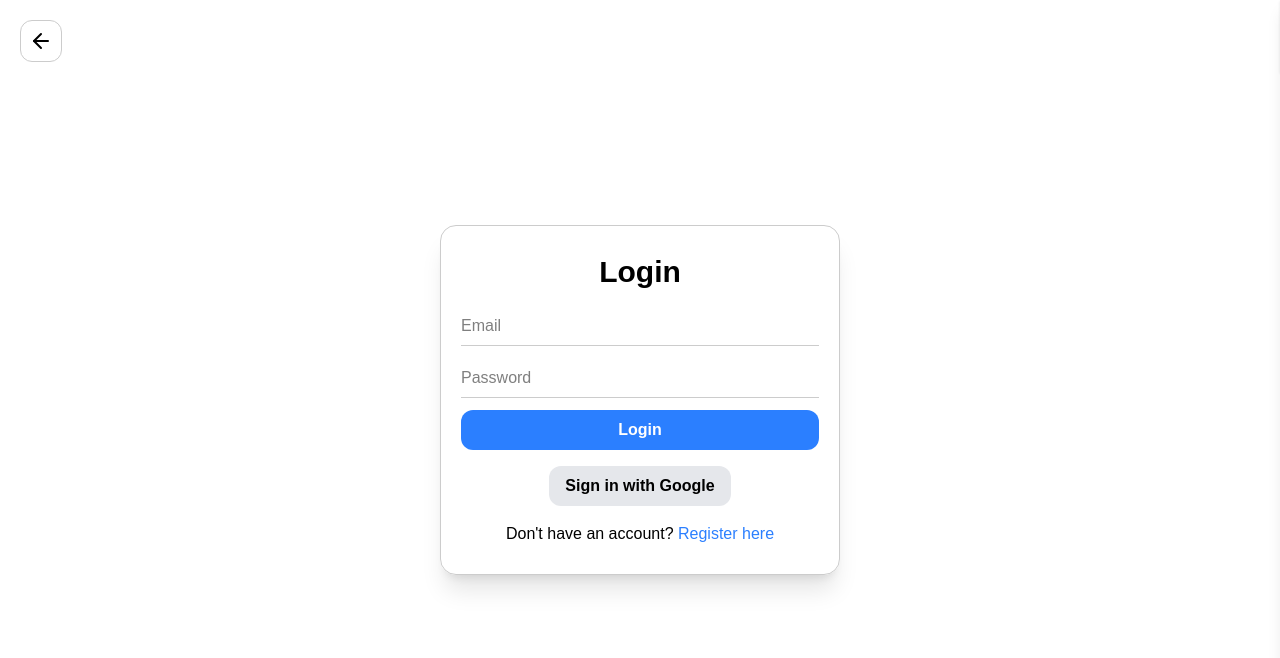
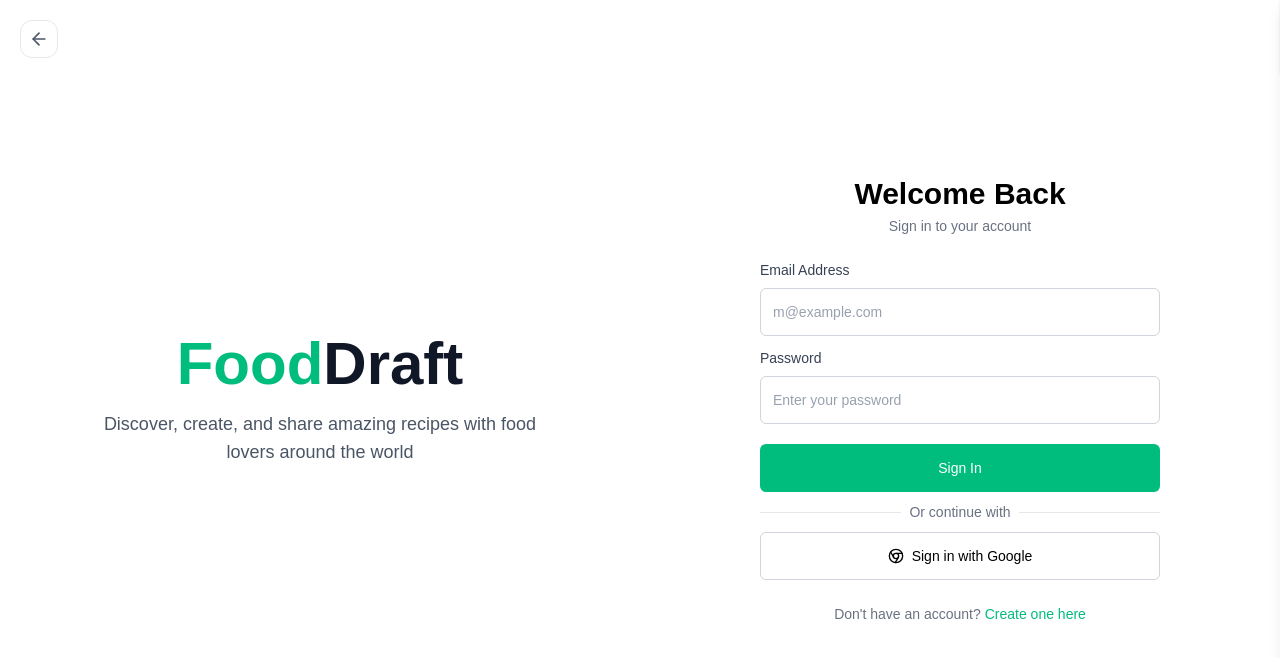
Before and after one commit to Biprodeep12/FoodDraft, a Next.js app: page /auth in a window 1280 px wide. Shown: the top 658 px of the page. Built offline with nearby package versions, Linux system fonts and the light colour scheme; no server answers.

Commit message:
last fixes

```diff
--- a/src/components/navbar/index.tsx
+++ b/src/components/navbar/index.tsx
@@ -52,7 +52,9 @@ const Navbar = () => {
                     />
                  </button>
                   :
-                  <User size={25} color='black'/>}
+                 <button onClick={()=>setOpenDropdown(!openDropdown)} className="cursor-pointer">
+                   <User  size={25} color='black'/>
+                 </button>}
                   <div className={`rounded-lg bg-white p-3 shadow ${openDropdown?'flex opacity-100':'hidden opacity-0'} transition-all duration-200 flex-col gap-[5px] absolute top-14 right-0 w-[200px]`}>
                     <Link href="/profile" target="_blank" className="w-full text-left py-[7px] px-7 hover:bg-gray-100 cursor-pointer flex items-center gap-2">
                       <UserRound className="h-5 w-5" />
--- a/src/pages/auth/index.tsx
+++ b/src/pages/auth/index.tsx
@@ -1,125 +1,163 @@
-import { useState } from 'react';
-import { auth } from '@/firebase/firebase';
+import { useState } from "react"
+import { auth } from "@/firebase/firebase"
 import {
   createUserWithEmailAndPassword,
   signInWithEmailAndPassword,
   updateProfile,
   GoogleAuthProvider,
   signInWithPopup,
-} from 'firebase/auth';
-import { ArrowLeft } from 'lucide-react';
-import Link from 'next/link';
+} from "firebase/auth"
+import { ArrowLeft, Chrome } from "lucide-react"
+import Link from "next/link"
 
 const AuthPage = () => {
-  const [isRegister, setIsRegister] = useState(false);
-  const [name, setName] = useState('');
-  const [email, setEmail] = useState('');
-  const [password, setPassword] = useState('');
-  const [error, setError] = useState('');
+  const [isRegister, setIsRegister] = useState(false)
+  const [name, setName] = useState("")
+  const [email, setEmail] = useState("")
+  const [password, setPassword] = useState("")
+  const [error, setError] = useState("")
 
   const handleSubmit = async (e: React.FormEvent) => {
-    e.preventDefault();
-    setError('');
-
+    e.preventDefault()
+    setError("")
     try {
       if (isRegister) {
-        const userCredential = await createUserWithEmailAndPassword(
-          auth,
-          email,
-          password,
-        );
-        await updateProfile(userCredential.user, { displayName: name });
+        const userCredential = await createUserWithEmailAndPassword(auth, email, password)
+        await updateProfile(userCredential.user, { displayName: name })
       } else {
-        await signInWithEmailAndPassword(auth, email, password);
+        await signInWithEmailAndPassword(auth, email, password)
       }
-      window.location.href = '/';
+      window.location.href = "/"
     } catch (err: unknown) {
       if (err instanceof Error) {
-        setError(err.message);
+        setError(err.message)
       } else {
-        setError('Authentication failed. Try again.');
+        setError("Authentication failed. Try again.")
       }
     }
-  };
+  }
 
   const handleGoogleSignIn = async () => {
     try {
-      const provider = new GoogleAuthProvider();
-      await signInWithPopup(auth, provider);
-      window.location.href = '/';
+      const provider = new GoogleAuthProvider()
+      await signInWithPopup(auth, provider)
+      window.location.href = "/"
     } catch (err: unknown) {
       if (err instanceof Error) {
-        setError(err.message);
+        setError(err.message)
       } else {
-        setError('Google Sign-In failed. Try again.');
+        setError("Google Sign-In failed. Try again.")
       }
     }
-  };
+  }
 
   return (
-    <>
+    <div className="min-h-screen flex flex-col lg:flex-row bg-white">
       <Link
-        href='/'
-        className='absolute left-5 top-5 p-2 border border-[#ccc] rounded-xl'>
-        <ArrowLeft />
+        href="/"
+        className="absolute left-5 top-5 p-2 border border-gray-200 rounded-xl hover:bg-gray-50 transition-colors z-10"
+        aria-label="Go back"
+      >
+        <ArrowLeft className="h-5 w-5 text-gray-600" />
       </Link>
-      <div className='shadow-xl flex flex-col absolute top-1/2 left-1/2 -translate-1/2 px-5 py-7 border border-[#ccc] rounded-2xl items-center max-w-[400px] w-full'>
-        <div className='text-3xl mb-4 font-bold'>
-          {isRegister ? 'Register' : 'Login'}
+
+      <div className="hidden lg:flex flex-1 flex-col items-center justify-center bg-white p-8">
+        <div className="text-6xl font-bold mb-4">
+          <span className="text-emerald-500">Food</span>
+          <span className="text-gray-900">Draft</span>
         </div>
-        {error && <p className='text-red-500'>{error}</p>}
+        <p className="max-w-md text-center text-lg text-gray-600">
+          Discover, create, and share amazing recipes with food lovers around the world
+        </p>
+      </div>
 
-        <form onSubmit={handleSubmit} className='flex flex-col gap-3 w-full'>
+      <div className="flex-1 flex items-center justify-center sm:p-8 p-4">
+        <div className="w-full max-w-md bg-white sm:p-6 py-6 px-2 space-y-6">
+          <div className="text-center">
+            <h2 className="text-3xl font-bold mb-1">{isRegister ? "Create an account" : "Welcome Back"}</h2>
+            <p className="text-sm text-gray-500">
+              {isRegister ? "Enter your details to create an account" : "Sign in to your account"}
+            </p>
+            {error && <p className="text-red-500 text-sm mt-2">{error}</p>}
+          </div>
+          <div className="grid gap-2.5">
+            <form onSubmit={handleSubmit} className="grid gap-3">
               {isRegister && (
+                <div className="grid gap-2">
+                  <label htmlFor="name" className="block text-sm font-medium text-gray-700">
+                    Name
+                  </label>
                   <input
-              type='text'
-              placeholder='Name'
-              className='border-b border-[#ccc] h-10 outline-none'
+                    id="name"
+                    type="text"
+                    placeholder="John Doe"
                     value={name}
                     onChange={(e) => setName(e.target.value)}
                     required
+                    className="flex h-10 w-full rounded-md border border-gray-300 bg-white px-3 py-2 text-sm placeholder:text-gray-400 focus:outline-none focus:ring-2 focus:ring-emerald-500 focus:border-transparent disabled:cursor-not-allowed disabled:opacity-50"
                   />
+                </div>
               )}
+              <div className="grid gap-2">
+                <label htmlFor="email" className="block text-sm font-medium text-gray-700">
+                  Email Address
+                </label>
                 <input
-            type='email'
-            placeholder='Email'
-            className='border-b border-[#ccc] h-10 outline-none'
+                  id="email"
+                  type="email"
+                  placeholder="m@example.com"
                   value={email}
                   onChange={(e) => setEmail(e.target.value)}
                   required
+                  className="flex h-12 w-full rounded-md border border-gray-300 bg-white px-3 py-2 text-sm placeholder:text-gray-400 focus:outline-none focus:ring-2 focus:ring-emerald-500 focus:border-transparent disabled:cursor-not-allowed disabled:opacity-50"
                 />
+              </div>
+              <div className="grid gap-2">
+                <label htmlFor="password" className="block text-sm font-medium text-gray-700">
+                  Password
+                </label>
                 <input
-            type='password'
-            placeholder='Password'
-            className='border-b border-[#ccc] h-10 outline-none'
+                  id="password"
+                  type="password"
+                  placeholder="Enter your password"
                   value={password}
                   onChange={(e) => setPassword(e.target.value)}
                   required
+                  className="flex h-12 w-full rounded-md border border-gray-300 bg-white px-3 py-2 text-sm placeholder:text-gray-400 focus:outline-none focus:ring-2 focus:ring-emerald-500 focus:border-transparent disabled:cursor-not-allowed disabled:opacity-50"
                 />
+              </div>
               <button
-            type='submit'
-            className='bg-blue-500 cursor-pointer hover:-translate-y-1 transition-all duration-200 rounded-xl font-bold text-white px-4 py-2'>
-            {isRegister ? 'Register' : 'Login'}
+                type="submit"
+                className="inline-flex cursor-pointer items-center justify-center whitespace-nowrap rounded-md text-sm font-medium h-12 px-4 py-2 mt-2 w-full bg-emerald-500 text-white hover:bg-emerald-600 transition-colors disabled:opacity-50 disabled:cursor-not-allowed"
+              >
+                {isRegister ? "Sign Up" : "Sign In"}
               </button>
             </form>
-
+            <div className="relative flex items-center justify-center">
+              <div className="absolute w-full h-[1px] bg-gray-200" />
+              <span className="relative bg-white px-2 text-sm text-gray-500">Or continue with</span>
+            </div>
             <button
               onClick={handleGoogleSignIn}
-          className='bg-gray-200 rounded-xl cursor-pointer hover:bg-gray-300 hover:scale-105 transition-all duration-200  font-bold px-4 py-2 mt-4'>
-          Sign in with Google
+              className="inline-flex cursor-pointer items-center justify-center whitespace-nowrap rounded-md text-sm font-medium h-12 px-4 py-2 w-full border border-gray-300 bg-white hover:bg-gray-50 transition-colors disabled:opacity-50 disabled:cursor-not-allowed"
+            >
+              <Chrome className="mr-2 h-4 w-4" /> Sign in with Google
             </button>
-
-        <div className='mt-4'>
-          {isRegister ? 'Already have an account?' : "Don't have an account?"}{' '}
+          </div>
+          <div className="text-sm text-center text-gray-500">
+            {isRegister ? "Already have an account?" : "Don't have an account?"}{" "}
             <button
+              type="button"
               onClick={() => setIsRegister(!isRegister)}
-            className='text-blue-500 hover:underline cursor-pointer'>
-            {isRegister ? 'Login here' : 'Register here'}
+              className="text-emerald-500 hover:text-emerald-600 cursor-pointer hover:underline transition-colors"
+            >
+              {isRegister ? "Login here" : "Create one here"}
             </button>
           </div>
         </div>
-    </>
-  );
-};
+      </div>
+    </div>
+  )
+}
 
-export default AuthPage;
+export default AuthPage
--- a/src/pages/index.tsx
+++ b/src/pages/index.tsx
@@ -150,7 +150,9 @@ export default function Home() {
                     />
                  </button>
                   :
-                  <User size={25} color='black'/>}
+                 <button onClick={()=>setOpenDropdown(!openDropdown)} className="cursor-pointer">
+                   <User  size={25} color='black'/>
+                 </button>}
                   <div className={`rounded-lg bg-white p-3 shadow ${openDropdown?'flex opacity-100':'hidden opacity-0'} transition-all duration-200 flex-col gap-[5px] absolute top-14 right-0 w-[200px]`}>
                     <a href="/profile" target="_blank" className="w-full text-left py-[7px] px-7 hover:bg-gray-100 cursor-pointer flex items-center gap-2">
                       <UserRound className="h-5 w-5" />
@@ -251,7 +253,7 @@ export default function Home() {
               <div className="text-4xl sm:text-5xl lg:text-7xl font-bold text-gray-900 mb-6 leading-tight">
                 Know What You&apos;re
                 <span className="text-transparent bg-clip-text bg-gradient-to-r from-emerald-500 to-teal-600 block">
-                  Eating
+                  Having
                 </span>
               </div>
               <p className="text-lg sm:text-2xl text-gray-600 mb-8 max-w-2xl mx-auto lg:mx-0 leading-relaxed">
--- a/src/pages/profile/index.tsx
+++ b/src/pages/profile/index.tsx
@@ -10,7 +10,6 @@ import {
   Calendar,
   Clock,
   ScanLine,
-  Camera,
   Save,
   X,
   Edit3,
@@ -174,9 +173,6 @@ export default function Profile() {
                   </div>
                 )}
               </div>
-              <button className="absolute bottom-2 right-2 w-10 h-10 bg-emerald-500 hover:bg-emerald-600 text-white rounded-full flex items-center justify-center shadow-sm transition-colors duration-200">
-                <Camera className="w-5 h-5" />
-              </button>
             </div>
 
             <div className="flex-1 text-center md:text-left">
```
Also changed, not shown: src/components/home/drawerPop/index.tsx (+21 -7 lines). Lines whose indentation alone changed are shown as unchanged.
